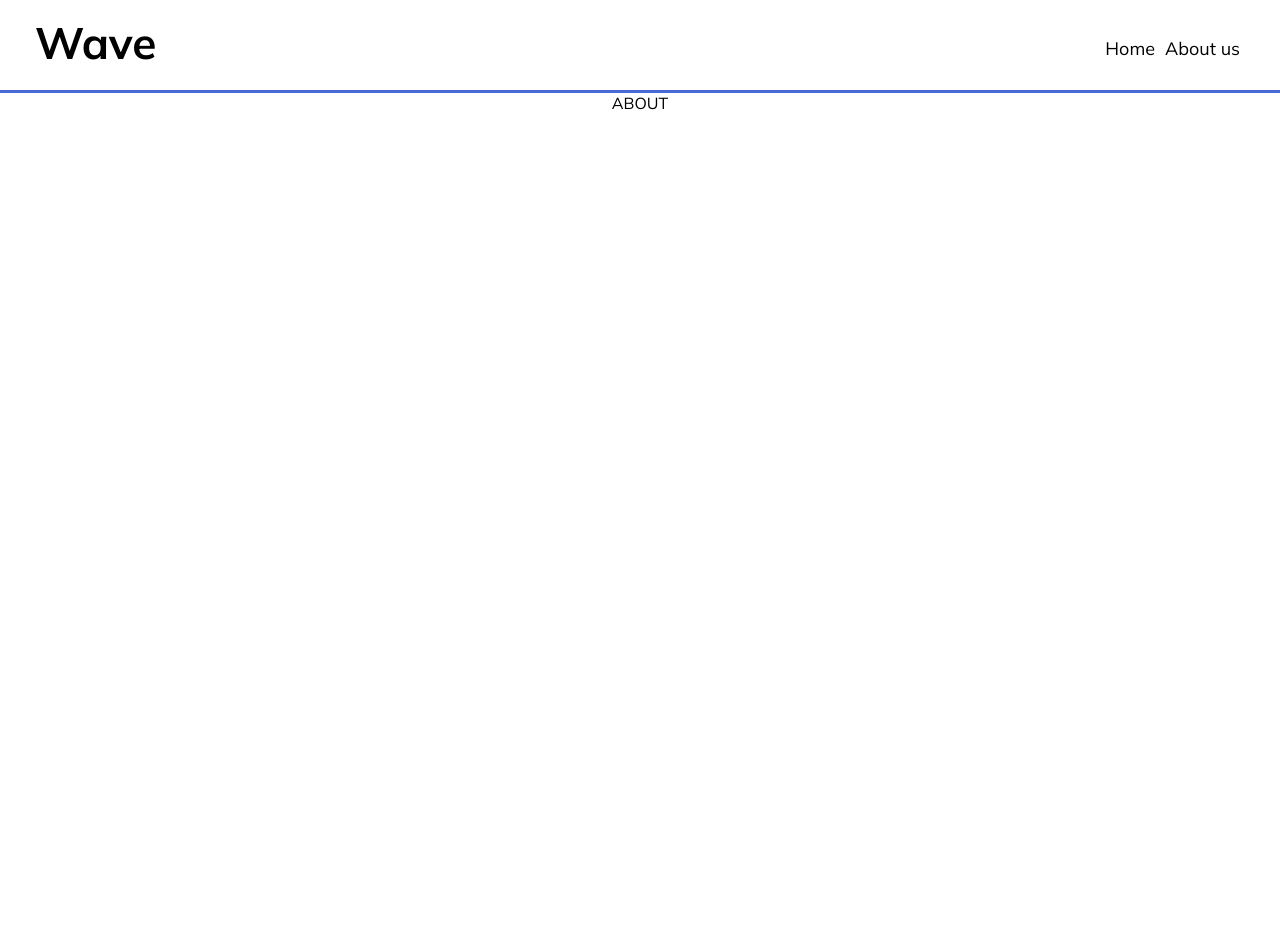
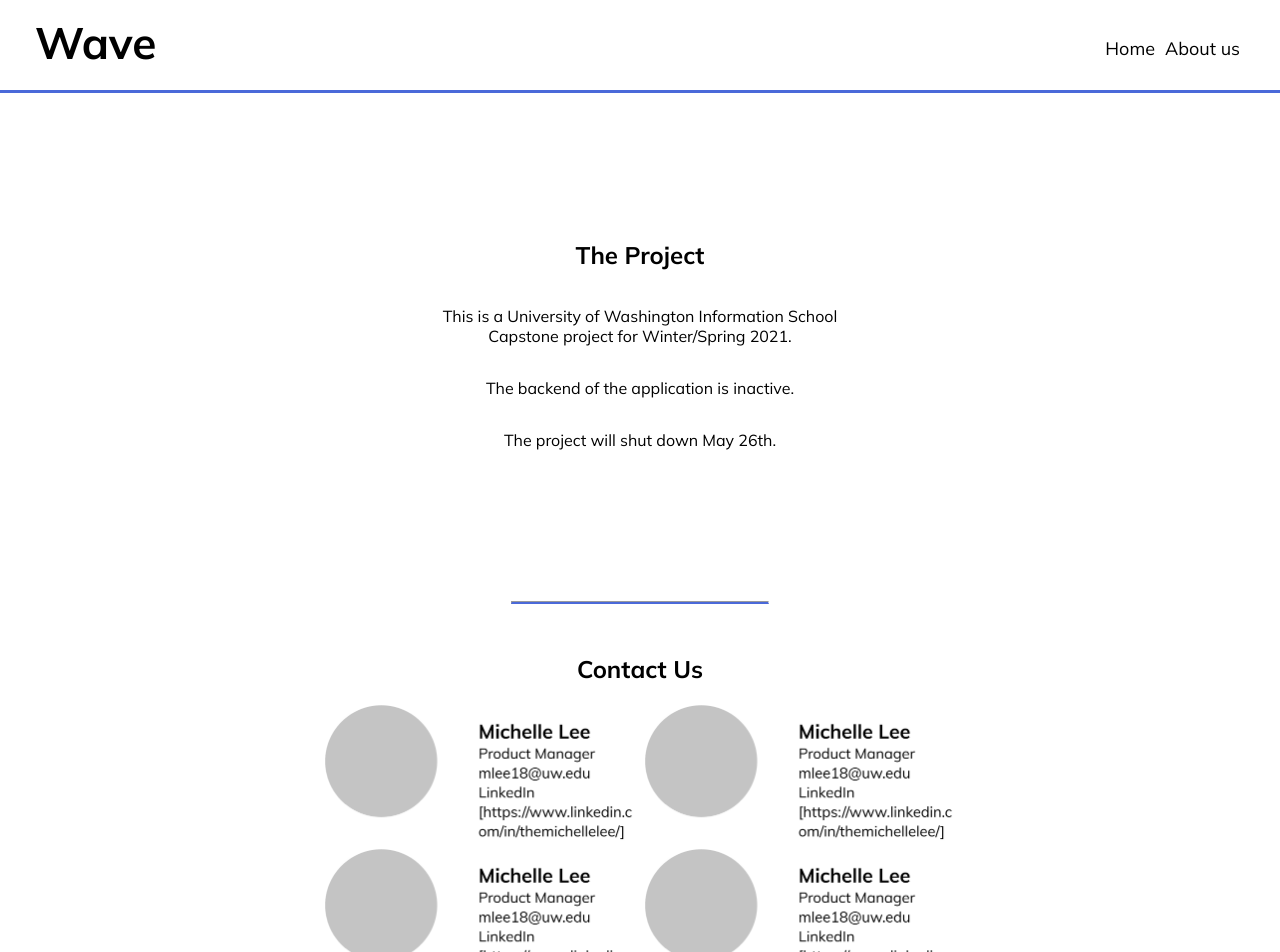
Before and after one commit to patrinsinteppadon/lilo-landing, a React (Create React App) app: page /about in a window 1280 px wide. Shown: the top 952 px of the page. Before the commit the page ends 800 px from the top, so only its background shows below. Built offline with nearby package versions, Linux system fonts and the light colour scheme.

Commit message:
add about-page feature

```diff
--- a/src/Components/About.js
+++ b/src/Components/About.js
@@ -1,9 +1,54 @@
 import React from 'react';
+import contactPlaceholder from '../img/contact-card-placeholder.png';
+import './about.css';
 
 function About() {
   return(
     <div className="about-page">
-      ABOUT
+      <section className="overview">
+        <div>
+          <h1>
+            The Project
+          </h1>
+          <p>
+            This is a University of Washington Information School Capstone project for Winter/Spring 2021.
+          </p>
+          <p>The backend of the application is inactive.</p>
+          <p>The project will shut down May 26th.</p>
+        </div>
+      </section>
+      <hr style={{ width: '20%', borderBottom: '2px solid #4A69D9' }}/>
+      <section className="contact-us" style={{ marginTop: '50px' }}>
+      <div>
+          <h1>
+            Contact Us
+          </h1>
+          <div>
+            <img
+              style={{ width: '25%' }}
+              src={contactPlaceholder}
+              alt="contact placeholder"
+            />
+            <img
+              style={{ width: '25%' }}
+              src={contactPlaceholder}
+              alt="contact placeholder"
+            />
+          </div>
+          <div>
+            <img
+              style={{ width: '25%' }}
+              src={contactPlaceholder}
+              alt="contact placeholder"
+            />
+            <img
+              style={{ width: '25%' }}
+              src={contactPlaceholder}
+              alt="contact placeholder"
+            />
+          </div>
+        </div>
+      </section>
     </div>
   )
 }
--- /dev/null
+++ b/src/Components/about.css
@@ -0,0 +1,21 @@
+.about-page {
+  /* width: 50%;
+  display: flex;
+  justify-content: center; */
+}
+
+.overview {
+  height: 500px;
+  display: flex;
+  flex-direction: row;
+  justify-content: center;
+  align-items: center;
+
+}
+
+.overview * {
+  width: 60%;
+  display: flex;
+  flex-direction: column;
+  align-items: center;
+}
```
Also changed, not shown: src/img/contact-card-placeholder.png (added).
